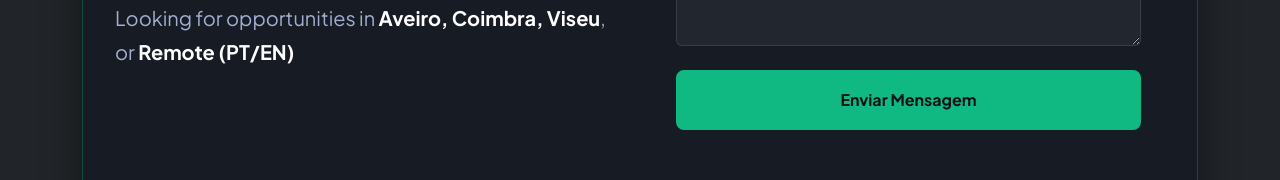
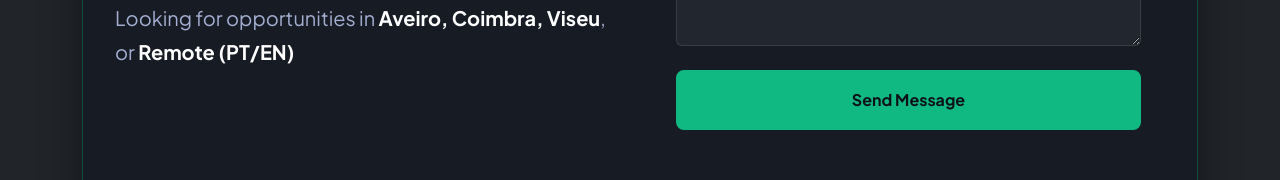
Before and after one commit to Rmorais03/morais_portefolio, a React (Vite) app: page / in a window 1280 px wide. Shown: the part 2608-2788 px from the top of the page. Built offline with nearby package versions, Linux system fonts and the light colour scheme.

Commit message:
Language fix x)

```diff
--- a/src/components/ContactForm.jsx
+++ b/src/components/ContactForm.jsx
@@ -23,7 +23,7 @@ function ContactForm() {
         </div>
 
         <button type="submit" className="btn btn-neon w-100 py-3 fw-bold">
-          Enviar Mensagem
+          Send Message
         </button>
       </form>
     </div>
```
